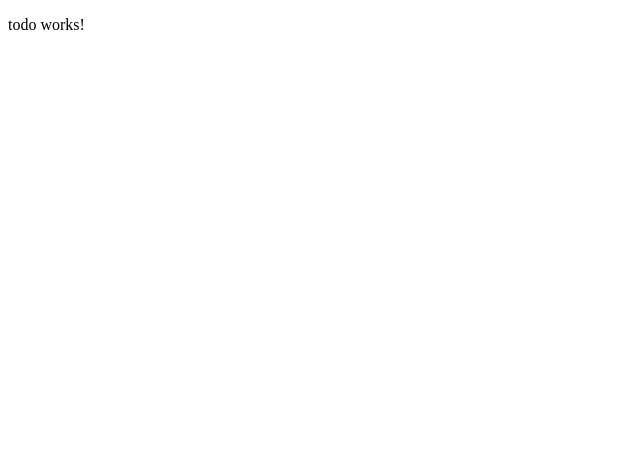
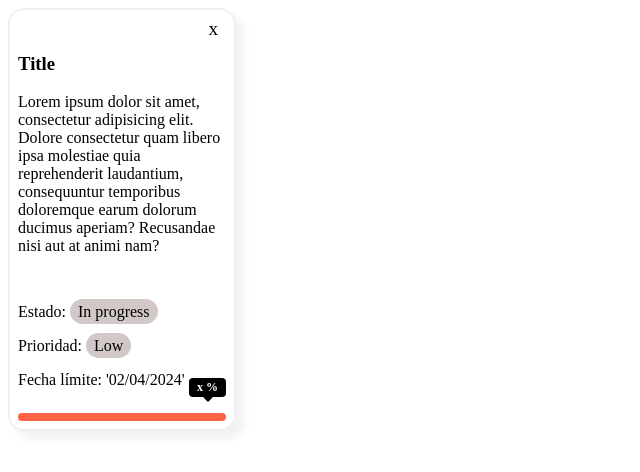
Before and after one commit to jgarea/angular-18-app, an Angular app: page / in a window 1280 px wide. Shown: the top 472 px of the page, without its empty margins (0-640 px from the left). Built offline with nearby package versions, Linux system fonts and the light colour scheme.

Commit message:
add html and css

```diff
--- a/src/app/pages/todo/todo.component.html
+++ b/src/app/pages/todo/todo.component.html
@@ -1 +1,36 @@
-<p>todo works!</p>
+<div
+    class="card-container"
+>
+    <span class="icon-close">x</span>
+    <div class="card-body">
+        <div class="card-content">
+            <h3>Title</h3>
+            <p>Lorem ipsum dolor sit amet, consectetur adipisicing elit. Dolore consectetur quam libero ipsa molestiae quia reprehenderit laudantium, consequuntur temporibus doloremque earum dolorum ducimus aperiam? Recusandae nisi aut at animi nam?</p>
+        </div>
+    </div>
+    <div class="card-content pills-container">
+        <p>Estado:
+            <span
+                class="status"
+            >
+                    In progress
+            </span>
+
+        </p>
+        <p>Prioridad:
+            <span
+                class="priority"
+            >
+            Low
+            </span>
+        </p>
+        <p>Fecha límite: '02/04/2024'</p>
+    </div>
+    <section class="progressbar-container">
+        <div class="progressbar">
+            <div class="progressbar__fill">
+            </div>
+        </div>
+        <span>x %</span>
+    </section>
+</div>
--- a/src/app/pages/todo/todo.component.scss
+++ b/src/app/pages/todo/todo.component.scss
@@ -0,0 +1,150 @@
+.card-container {
+    border: 2px solid #F0F0F0;
+    width: 14rem;
+    box-shadow: 0.5rem 0.5rem 0.5rem 0 rgba(242,242,242,1);
+    border-radius: 1rem;
+    height: 100%;
+    position: relative;
+
+
+    .card-body {
+        margin-top: 1rem;
+    }
+
+    .card-content {
+        padding: 0.5rem;
+    }
+
+    &.first {
+
+        .card-body {
+            border-bottom: 2px solid #f2c8e0;
+        }
+    }
+
+    &.last {
+
+        .card-body {
+            border-bottom: 2px solid #bcecde;
+        }
+    }
+
+    &.odd {
+        background-color: #578786;
+        color: #ffffff;
+    }
+
+    &.even {
+        background-color: #d18e4f;
+        color: #ffffff;
+    }
+
+    .icon-close {
+        position: absolute;
+        right: 1rem;
+        top: 0.5rem;
+        cursor: pointer;
+        font-size: 1.2rem;
+    }
+
+    .pills-container {
+        margin-bottom: 1rem;
+        span {
+            padding: 0.25rem 0.5rem;
+            border-radius: 1rem;
+
+            &.white {
+                color: #ffffff;
+            }
+
+            &.status {
+                background-color: #d2c8c8;
+
+                &.to-do {
+                    background-color: #ed4040;
+                }
+
+                &.in-progress {
+                    background-color: #76761c;
+                }
+
+                &.done {
+                    background-color: #68db68;
+                }
+
+                &.backlog {
+                    background-color: #808080;
+                }
+            }
+
+            &.priority {
+                background-color: #d2c8c8;
+                &.low {
+                    background-color: #68db68;
+                }
+
+                &.medium {
+                    background-color: #3e3e8f;
+                }
+
+                &.high {
+                    background-color: #ed4040;
+                }
+            }
+        }
+    }
+
+    .progressbar-container {
+        position: absolute;
+        bottom: 0.5rem;
+        left: 0;
+        margin: 0 0.5rem;
+        span {
+            position: absolute;
+            right: 0rem;
+            bottom: 1.5rem;
+            border-radius: 0.25rem;
+            font-size: 0.75rem;
+            background-color: #000000;
+            padding: 0.125rem 0.5rem;
+            font-weight: bolder;
+            color: #ffffff;
+
+            &::after {
+                content: "";
+                position: absolute;
+                left: 35%;
+                border-width: 0.375rem;
+                border-style: solid;
+                border-color: transparent transparent #000000 transparent;
+                rotate: 180deg;
+                top: 1.125rem;
+            }
+        }
+        .progressbar {
+            width: 13rem;
+            height: 0.5rem;
+            background-color: #f0f0f0;
+            border-radius: 0.25rem;
+            overflow: hidden;
+
+            &__fill {
+              height: 100%;
+              background-color: #ff6347;
+              transition: width 0.3s ease-in-out;
+            }
+
+            &[data-progress-range="medium"] {
+                .progressbar__fill {
+                    background-color: #ffd700;
+                }
+            }
+
+            &[data-progress-range="high"] {
+                .progressbar__fill {
+                    background-color: #32cd32;
+                }
+            }
+          }
+    }
+}
```
Also changed, not shown: src/app/models/todo.model.ts (added, +44 -0 lines), src/assets/todo.ts (added, +146 -0 lines).
